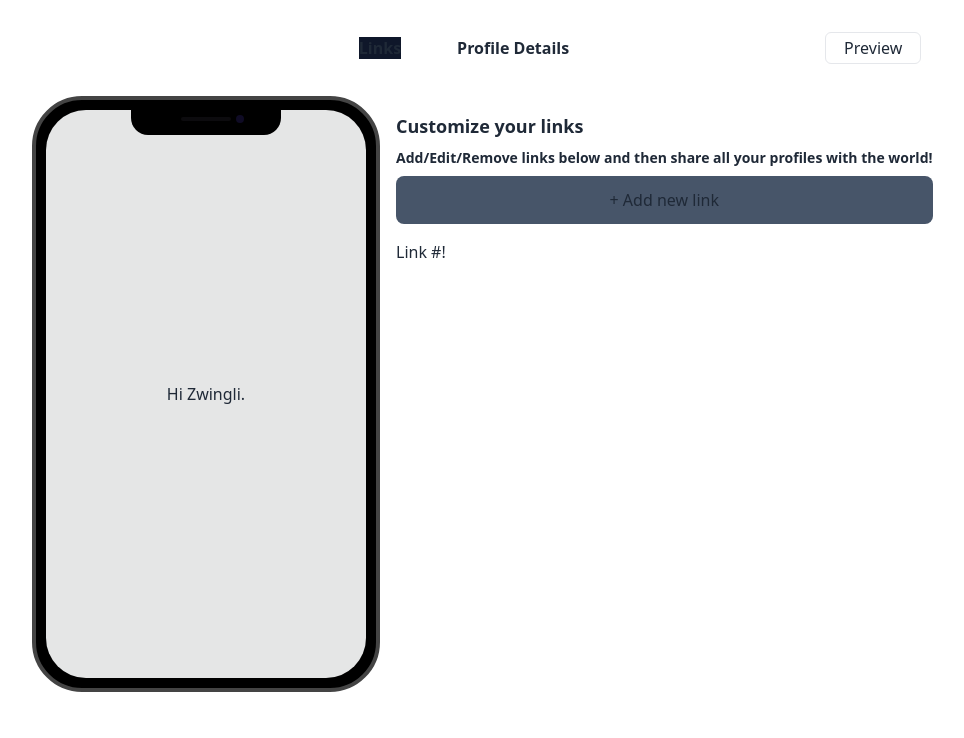
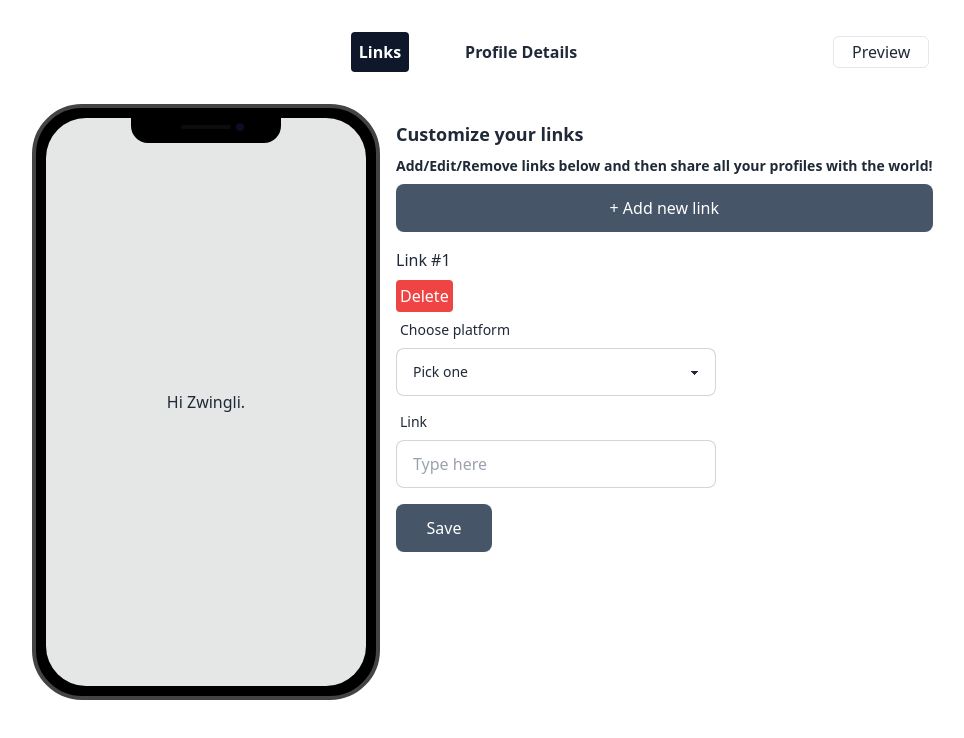
Before and after one commit to ZwingliCaleb/DelevoperLinks, a Next.js app: page / in a window 1280 px wide. Shown: the top 738 px of the page, without its empty margins (0-964 px from the left). Built offline with nearby package versions, Linux system fonts and the light colour scheme.

Commit message:
new UI changes

```diff
--- a/pages/index.js
+++ b/pages/index.js
@@ -1,5 +1,5 @@
-import React from 'react'
-import Link from 'next/link'
+import React from 'react';
+import Link from 'next/link';
 
 const Home = () => {
   return (
@@ -7,14 +7,19 @@ const Home = () => {
       <header className="text-center mt-8">
         <div className="items-center flex-col-reverse">
           <nav className="m-4 text-center flex-col">
-            <button><Link href ="" to="/customize" className="font-semibold mr-6 bg-slate-900"> Links </Link></button>
-            <button><Link href="" className="font-semibold ml-8"> Profile Details </Link></button>
+            <Link href="/customize">
+              <button className="font-semibold mr-6 bg-slate-900 text-white p-2 rounded">Links</button>
+            </Link>
+            <Link href="/profile">
+              <button className="font-semibold ml-8">Profile Details</button>
+            </Link>
             <button className="border h-8 w-24 rounded-md ml-64">Preview</button>
           </nav>
         </div>
       </header>
+
       <div className="m-8 flex">
-        <section className="">
+        <section>
           <div className="mockup-phone">
             <div className="camera"></div>
             <div className="display">
@@ -22,20 +27,50 @@ const Home = () => {
             </div>
           </div>
         </section>
+
         <section className="m-4">
           <h2 className="mb-2 text-lg font-bold">Customize your links</h2>
           <p className="text-sm font-semibold">Add/Edit/Remove links below and then share all your profiles with the world!</p>
+
           <div>
-            <button className="mt-2 h-12 w-full bg-slate-600 rounded-lg ">+ Add new link</button>
+            <button className="mt-2 h-12 w-full bg-slate-600 rounded-lg text-white">+ Add new link</button>
           </div>
+
+          <div className="mt-4">
+            <p>Link #1</p>
+            <button className="mt-2 p-1 bg-red-500 text-white rounded">Delete</button>
+          </div>
+
           <div>
-            <p className="mt-4">Link #!</p>
-            <button></button>
+            <label className="form-control w-full max-w-xs">
+              <div className="label">
+                <span className="label-text">Choose platform</span>
+              </div>
+              <select className="select select-bordered">
+                <option disabled selected>Pick one</option>
+                <option>GitHub</option>
+                <option>LinkedIn</option>
+                <option>Reddit</option>
+                <option>Twitter</option>
+                <option>YouTube</option>
+              </select>
+            </label>
+
+            <label className="form-control w-full max-w-xs mt-2">
+              <div className="label">
+                <span className="label-text">Link</span>
+              </div>
+              <input type="text" placeholder="Type here" className="input input-bordered w-full max-w-xs" />
+            </label>
+          </div>
+
+          <div>
+            <button className="mt-4 h-12 w-24 bg-slate-600 rounded-lg text-white">Save</button>
           </div>
         </section>
       </div>
     </div>
-  )
+  );
 }
 
-export default Home
+export default Home;
```
